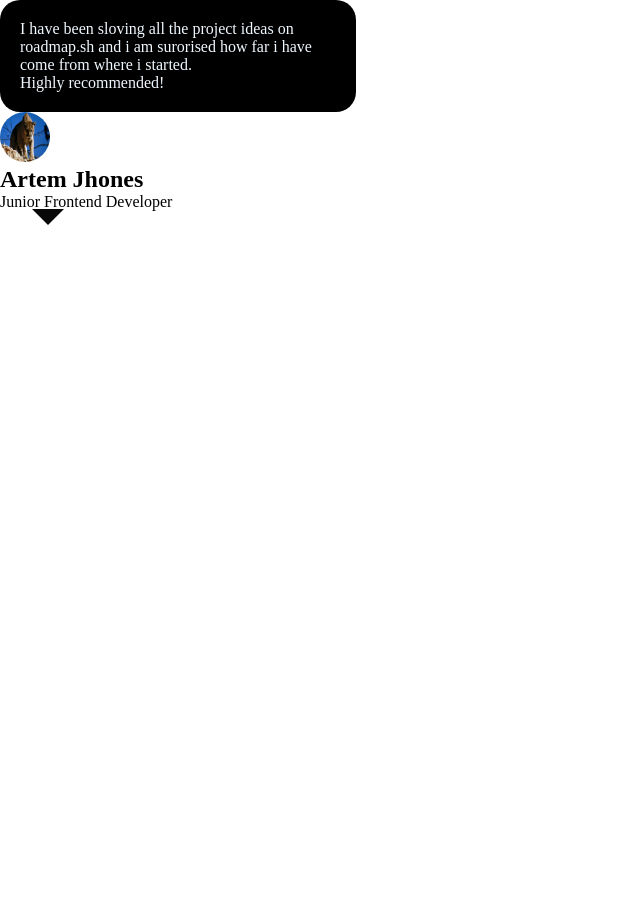
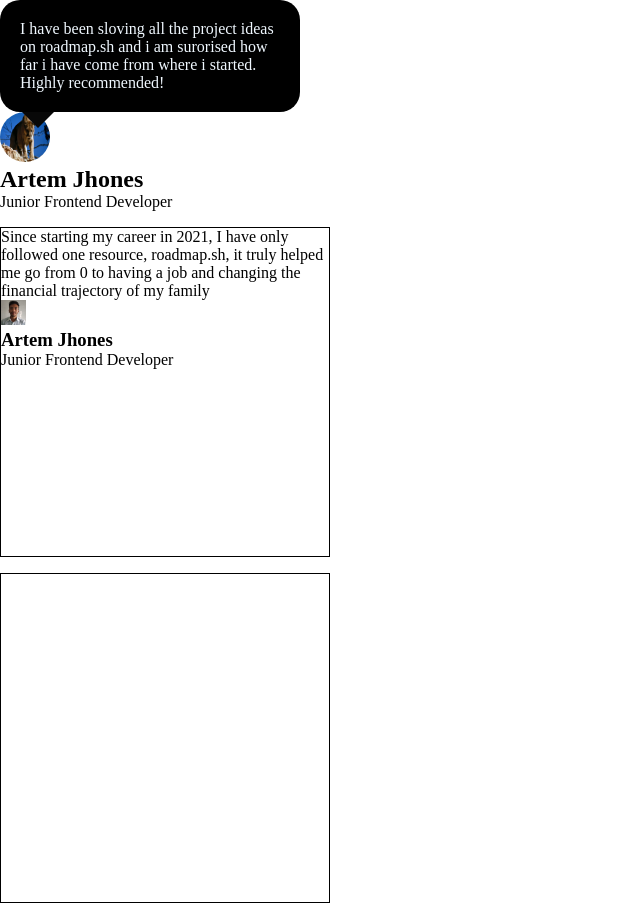
Before and after one commit to dipinthapa/CSS-Practice-Testimonial-component, a plain HTML site: page src/grid/html/grid.html in a window 1280 px wide. Shown: the top 916 px of the page, without its empty margins (0-640 px from the left). Before the commit the page ends 800 px from the top, so only its background shows below. Drawn offline with Linux system fonts and the light colour scheme.

Commit message:
test push

```diff
--- a/src/grid/css/grid.css
+++ b/src/grid/css/grid.css
@@ -7,12 +7,18 @@
 .main-container {
   max-width: 400px;
 }
-.first-card {
+.testimonial-container {
+  display: grid;
+  grid-template-columns: 190px;
+  grid-template-rows: 5;
+  grid-gap: 16px;
+}
+/* .first-card {
   position: absolute;
-}
+} */
 .comment-box {
   background-color: black;
-  width: 356px;
+  width: 300px;
   height: auto;
   padding: 20px;
   border-radius: 20px;
@@ -24,8 +30,7 @@
   border-right: 16px solid transparent;
   border-top: 16px solid #080808;
   position: absolute;
-  left: 32px;
-  bottom: -14px;
+  left: 22px;
 }
 .comment-box P {
   color: aliceblue;
@@ -35,3 +40,28 @@
   width: 50px;
   height: 50px;
 }
+.review-container {
+  border: 1px solid black;
+  width: 330px;
+  height: 330px;
+  column-span: 1;
+}
+.user-box img{
+  width: 25px;
+  height: 25px;
+}
+.image-container {
+  width: 330px;
+  height: 330px;
+  border: 1px solid black;
+}
+.rating-container {
+  height: 330px;
+  width: 330px;
+  border: 1px solid black;
+}
+.slider-container {
+  height: 330px;
+  width: 330px;
+  border: 1px solid black;
+}
--- a/src/grid/html/grid.html
+++ b/src/grid/html/grid.html
@@ -32,6 +32,41 @@
             </div>
           </div>
         </div>
+        <div class="review-container">
+          <div>
+            <div class="review-box">
+              <div class="review-area">
+                <p>
+                  <span>Since starting my career in 2021, I</span>
+                  <span>have only followed one resource,</span>
+                  <span>roadmap.sh, it truly helped me go</span>
+                  <span>from 0 to having a job and changing</span>
+                  <span>the financial trajectory of my family</span>
+                </p>
+              </div>
+              <div class="user-box">
+                <div>
+                  <img src="../../image/pic-min.jpg" alt="User Photo" />
+                </div>
+                <div>
+                  <h3>Artem Jhones</h3>
+                  <span>
+                    <p class="employee-post">Junior Frontend Developer</p>
+                  </span>
+                </div>
+              </div>
+            </div>
+          </div>
+        </div>
+        <div class="image-container">
+
+        </div>
+        <div class="rating-container">
+
+        </div>
+        <div class="slider-container">
+
+        </div>
       </div>
     </div>
   </body>
```
